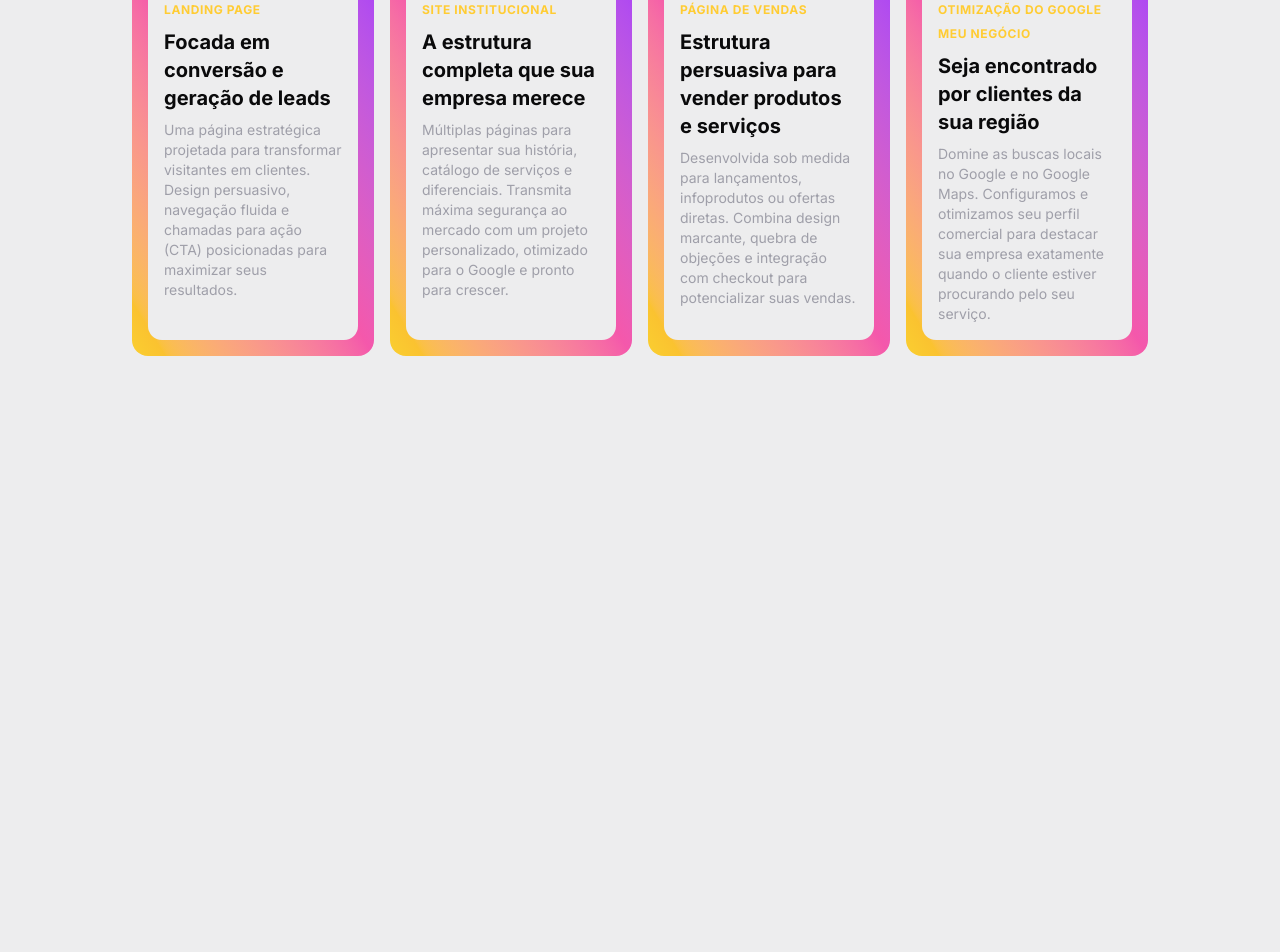
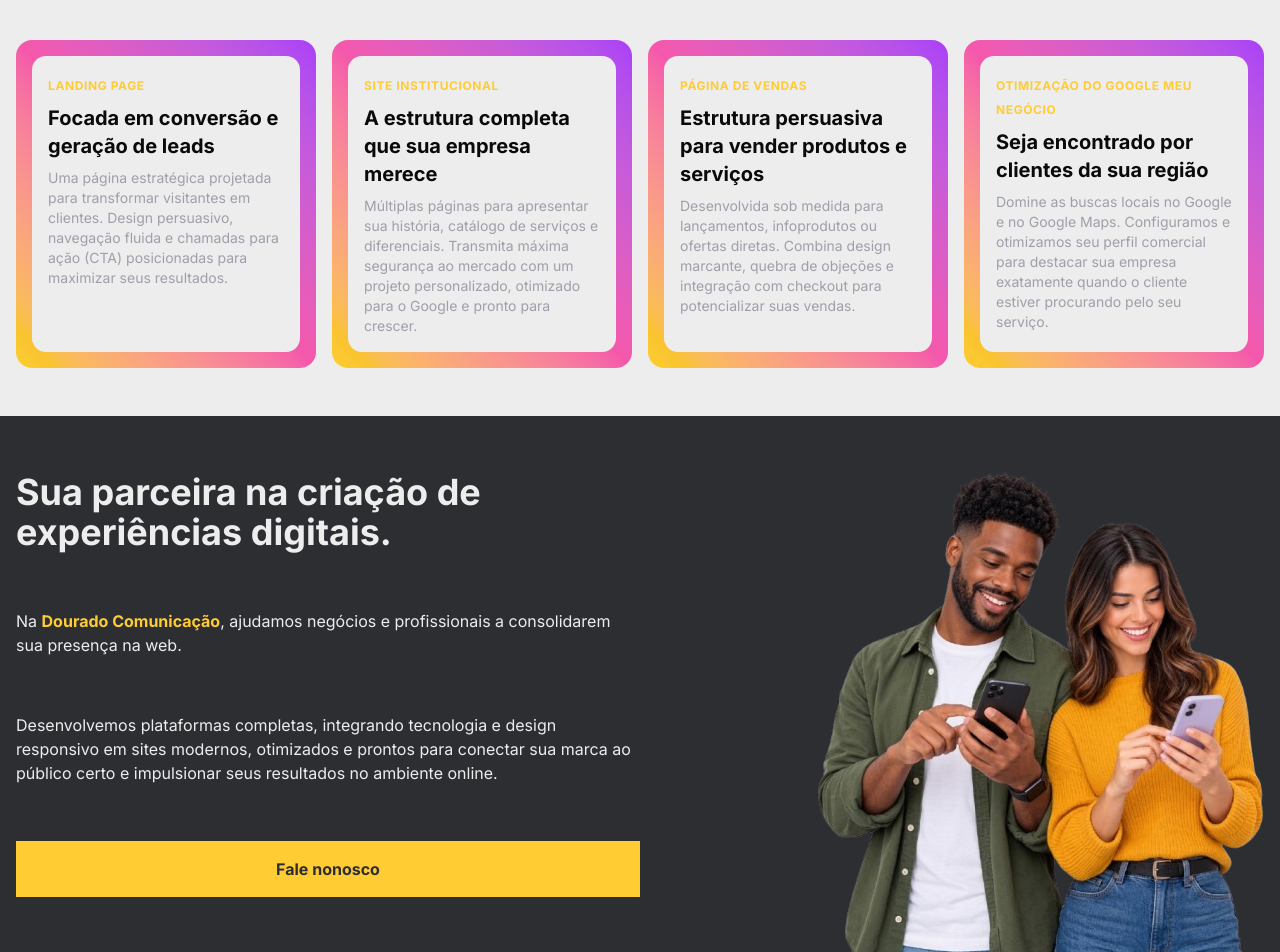
Before and after one commit to samirdourado/douradocomunicacao, a Next.js app: page / in a window 1280 px wide. Shown: the part 650-1602 px from the top of the page. Before the commit the page ends 1054 px from the top, so only its background shows below. Built offline with nearby package versions, Linux system fonts and the light colour scheme.

Commit message:
Feat: About, utils, whatsaap, new breakpoint

```diff
--- a/app/page.tsx
+++ b/app/page.tsx
@@ -1,3 +1,4 @@
+import About from '@/components/about';
 import Header from '@/components/header';
 import Hero from '@/components/hero';
 import Offerings from '@/components/offerings';
@@ -8,10 +9,11 @@ export default function Home() {
       <Header />
       <main
         id='home'
-        className='h-25 w-full max-w-5xl mx-auto bg-(--bg) flex flex-col items-center px-3.75 md:px-12.5 xl:px-1'
+        className='h-25 w-full mx-auto bg-(--bg) flex flex-col items-center'
       >
         <Hero />
         <Offerings />
+        <About />
       </main>
     </>
   );
--- /dev/null
+++ b/components/about/index.tsx
@@ -0,0 +1,51 @@
+'use client';
+import Image from 'next/image';
+import sendWhatsAppMessage from '@/utils/whatsapp';
+
+const About = () => {
+  return (
+    <section
+      id='sobre'
+      className='flex flex-col items-center bg-(--grey1) w-full px-4 pt-14 pb-14 lg:pb-0 mb-12'
+    >
+      <div className='w-full max-w-7xl flex flex-col lg:flex-row lg:justify-between gap-8'>
+        <div className='w-full h-full lg:w-1/2 text-center lg:text-left flex flex-col gap-7 lg:gap-5 lg:justify-between'>
+          <h2 className='text-3xl md:text-4xl font-bold text-(--grey2)'>
+            Sua parceira na criação de experiências digitais.
+          </h2>
+          <p className='text-(--grey2)'>
+            Na{' '}
+            <span className='text-(--accent) font-bold'>
+              Dourado Comunicação
+            </span>
+            , ajudamos negócios e profissionais a consolidarem sua presença na
+            web.
+          </p>
+          <p className='text-(--grey2)'>
+            Desenvolvemos plataformas completas, integrando tecnologia e design
+            responsivo em sites modernos, otimizados e prontos para conectar sua
+            marca ao público certo e impulsionar seus resultados no ambiente
+            online.
+          </p>
+          <button
+            type='button'
+            className='w-full p-4 bg-(--accent) text-(--grey1) text-center font-bold cursor-pointer lg:mb-14 transition-all duration-300 ease-in-out hover:bg-(--color-secondary) hover:scale-[1.02] hover:shadow-lg'
+            onClick={sendWhatsAppMessage}
+          >
+            Fale nonosco
+          </button>
+        </div>
+        <figure className='hidden lg:flex'>
+          <Image
+            src={'/people.png'}
+            width={446}
+            height={481}
+            alt='Home e mulher usando o celular'
+          />
+        </figure>
+      </div>
+    </section>
+  );
+};
+
+export default About;
--- a/components/header/index.tsx
+++ b/components/header/index.tsx
@@ -5,7 +5,7 @@ import Image from 'next/image';
 const Header = () => {
   return (
     <div className='flex flex-col items-center bg-(--bg) w-full h-25 fixed top-0 left-0 right-0 mx-auto z-50 shadow-sm'>
-      <header className='flex items-center justify-between bg-(--bg) w-full h-25 max-w-5xl px-3.75 md:px-12.5 xl:px-0'>
+      <header className='flex items-center justify-between bg-(--bg) w-full h-25 max-w-7xl px-3.75 md:px-12.5 xl:px-0'>
         <figure className='flex items-center'>
           <Image
             src={'/logo-light.webp'}
--- a/components/hero/index.tsx
+++ b/components/hero/index.tsx
@@ -2,7 +2,7 @@ import Image from 'next/image';
 
 const Hero = () => {
   return (
-    <section className='w-full flex flex-col md:flex-row items-center justify-between gap-8 mt-30 px-4 md:px-0'>
+    <section className='w-full max-w-7xl flex flex-col md:flex-row items-center justify-between gap-8 mt-30 px-4 xl:px-0'>
       <div className='w-full md:w-1/2 text-center md:text-left'>
         <h1 className='text-4xl font-bold text-(--text-h)'>
           Bem-vindo à Dourado Comunicação
--- a/components/offerings/index.tsx
+++ b/components/offerings/index.tsx
@@ -3,8 +3,8 @@ import OfferingCard from '../offering-card';
 
 const Offerings = () => {
   return (
-    <div id='servicos' className='pb-12'>
-      <section className='w-full flex flex-col items-center gap-12 mt-30 px-4 md:px-0'>
+    <div id='servicos' className='pb-12 mt-30 px-4'>
+      <section className='w-full max-w-7xl flex flex-col items-center gap-12'>
         <h2 className='text-3xl md:text-4xl font-bold text-(--text-h)'>
           Entre os nossos serviços
         </h2>
--- /dev/null
+++ b/utils/whatsapp.ts
@@ -0,0 +1,11 @@
+const sendWhatsAppMessage = () => {
+    const phoneNumber = "5511968276100";
+    const message = encodeURI('Olá! Vim pelo site.');
+    const url = `https://wa.me/${phoneNumber}?text=${message}`;
+
+    if (typeof window !== "undefined") {
+        window.open(url, '_blank', 'noopener, noreferrer');
+    }
+};
+
+export default sendWhatsAppMessage;
```
Also changed, not shown: public/people.png (added).
